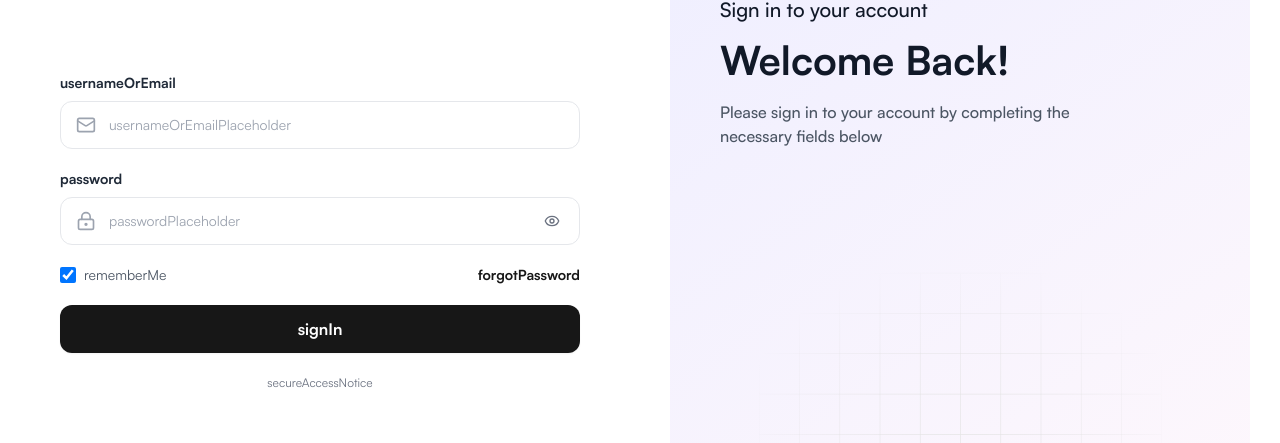
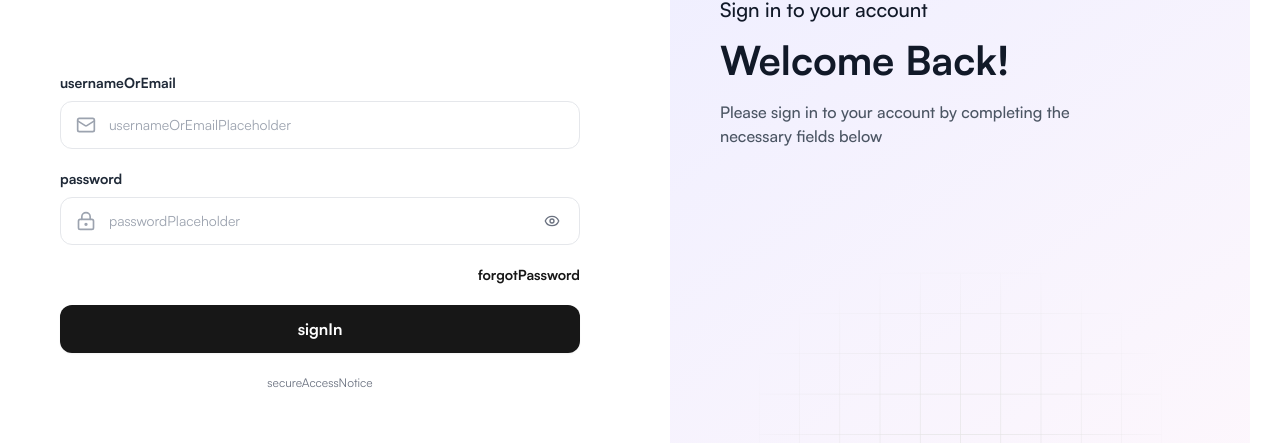
Before and after one commit to Muradamen/complaint-resolution-system, a Next.js app in the folder frontend/: page /auth/sign-in in a window 1280 px wide. Shown: the part 214-657 px from the top of the page. Built offline with nearby package versions, Linux system fonts and the light colour scheme.

Commit message:
Refine navigation and frontend environment configuration

```diff
--- a/frontend/src/components/Auth/SigninWithPassword.tsx
+++ b/frontend/src/components/Auth/SigninWithPassword.tsx
@@ -1,101 +1,34 @@
 "use client";
-
 import { FormEvent, useState } from "react";
 import { useRouter } from "next/navigation";
 import { Eye, EyeOff, LockKeyhole, Mail, LoaderCircle } from "lucide-react";
 import { useTranslation } from "react-i18next";
 import { defaultRouteForRole } from "@/lib/role";
-
-const API_URL = (process.env.NEXT_PUBLIC_API_URL || "http://localhost:8000/api").replace(/\/$/, "");
-
-export default function SigninWithPassword() {
-  const router = useRouter();
-  const { t } = useTranslation();
-  const [identifier, setIdentifier] = useState("");
-  const [password, setPassword] = useState("");
-  const [remember, setRemember] = useState(true);
-  const [showPassword, setShowPassword] = useState(false);
-  const [loading, setLoading] = useState(false);
-  const [error, setError] = useState("");
-
-  async function handleSubmit(event: FormEvent<HTMLFormElement>) {
-    event.preventDefault();
-    setError("");
-    setLoading(true);
-    try {
-      const response = await fetch(`${API_URL}/login/`, {
-        method: "POST",
-        headers: { "Content-Type": "application/json" },
-        body: JSON.stringify({ username: identifier.trim(), password }),
-      });
-      const payload = await response.json().catch(() => ({}));
-      if (!response.ok || !payload.access) {
-        throw new Error(payload.detail || payload.error || t("invalidCredentials"));
-      }
-
-      // Keep compatibility with the existing API clients, which read "token".
-      localStorage.setItem("token", payload.access);
-      localStorage.setItem("access", payload.access);
-      if (payload.refresh) localStorage.setItem("refresh", payload.refresh);
-      if (!remember) {
-        sessionStorage.setItem("session-only", "1");
-      } else {
-        sessionStorage.removeItem("session-only");
-      }
-
-      const profileResponse = await fetch(`${API_URL}/auth/me/`, {
-        headers: { Authorization: `Bearer ${payload.access}` },
-        cache: "no-store",
-      });
-      if (!profileResponse.ok) {
-        localStorage.removeItem("token");
-        localStorage.removeItem("access");
-        localStorage.removeItem("refresh");
-        throw new Error(t("profileVerificationFailed"));
-      }
-      const profile = await profileResponse.json();
-      const role = profile.user_groups?.[0] || payload.role || "Citizen";
-      router.replace(defaultRouteForRole(role));
-      router.refresh();
-    } catch (err) {
-      setError(err instanceof Error ? err.message : t("loginFailed"));
-    } finally {
-      setLoading(false);
-    }
-  }
-
-  return (
-    <form onSubmit={handleSubmit} className="w-full space-y-5">
-      <div>
-        <label htmlFor="identifier" className="mb-2 block text-sm font-semibold text-gray-800 dark:text-gray-100">{t("usernameOrEmail")}</label>
-        <div className="relative">
-          <Mail className="pointer-events-none absolute left-4 top-1/2 size-5 -translate-y-1/2 text-gray-400" />
-          <input id="identifier" name="identifier" autoComplete="username" required value={identifier} onChange={(e) => setIdentifier(e.target.value)} placeholder={t("usernameOrEmailPlaceholder")} className="h-12 w-full rounded-xl border border-gray-200 bg-white pl-12 pr-4 text-sm outline-none transition focus:border-primary focus:ring-4 focus:ring-primary/10 dark:border-gray-700 dark:bg-gray-900" />
-        </div>
-      </div>
-      <div>
-        <label htmlFor="password" className="mb-2 block text-sm font-semibold text-gray-800 dark:text-gray-100">{t("password")}</label>
-        <div className="relative">
-          <LockKeyhole className="pointer-events-none absolute left-4 top-1/2 size-5 -translate-y-1/2 text-gray-400" />
-          <input id="password" name="password" type={showPassword ? "text" : "password"} autoComplete="current-password" required value={password} onChange={(e) => setPassword(e.target.value)} placeholder={t("passwordPlaceholder")} className="h-12 w-full rounded-xl border border-gray-200 bg-white pl-12 pr-12 text-sm outline-none transition focus:border-primary focus:ring-4 focus:ring-primary/10 dark:border-gray-700 dark:bg-gray-900" />
-          <button type="button" onClick={() => setShowPassword((value) => !value)} aria-label={showPassword ? t("hidePassword") : t("showPassword")} className="absolute right-3 top-1/2 -translate-y-1/2 rounded-md p-2 text-gray-500 hover:bg-gray-100 dark:hover:bg-gray-800">
-            {showPassword ? <EyeOff className="size-4" /> : <Eye className="size-4" />}
-          </button>
-        </div>
-      </div>
-      <div className="flex flex-wrap items-center justify-between gap-3 text-sm">
-        <label className="flex cursor-pointer items-center gap-2 text-gray-600 dark:text-gray-300">
-          <input type="checkbox" checked={remember} onChange={(e) => setRemember(e.target.checked)} className="size-4 rounded border-gray-300 text-primary focus:ring-primary" />
-          {t("rememberMe")}
-        </label>
-        <a href="/auth/forgot-password" className="font-semibold text-primary hover:underline">{t("forgotPassword")}</a>
-      </div>
-      {error && <div role="alert" className="rounded-lg border border-red-200 bg-red-50 px-4 py-3 text-sm text-red-700 dark:border-red-900 dark:bg-red-950/40 dark:text-red-300">{error}</div>}
-      <button type="submit" disabled={loading} className="flex h-12 w-full items-center justify-center gap-2 rounded-xl bg-primary px-5 font-semibold text-white shadow-sm transition hover:brightness-95 focus:outline-none focus:ring-4 focus:ring-primary/20 disabled:cursor-not-allowed disabled:opacity-60">
-        {loading && <LoaderCircle className="size-5 animate-spin" />}
-        {loading ? t("signingIn") : t("signIn")}
-      </button>
-      <p className="text-center text-xs leading-5 text-gray-500 dark:text-gray-400">{t("secureAccessNotice")}</p>
-    </form>
-  );
+const API_URL=(process.env.NEXT_PUBLIC_API_URL||"http://localhost:8000/api").replace(/\/$/,"");
+export default function SigninWithPassword(){
+ const router=useRouter(); const {t}=useTranslation(); const [identifier,setIdentifier]=useState(""); const [password,setPassword]=useState(""); const [showPassword,setShowPassword]=useState(false); const [loading,setLoading]=useState(false); const [error,setError]=useState("");
+ async function handleSubmit(event:FormEvent<HTMLFormElement>){
+  event.preventDefault();setError("");setLoading(true);
+  try{
+   const response=await fetch(`${API_URL}/login/`,{method:"POST",headers:{"Content-Type":"application/json"},body:JSON.stringify({username:identifier.trim(),password})});
+   const payload=await response.json().catch(()=>({}));
+   if(!response.ok||!payload.access)throw new Error(payload.detail||payload.error||t("invalidCredentials"));
+   const profileResponse=await fetch(`${API_URL}/auth/me/`,{headers:{Authorization:`Bearer ${payload.access}`},cache:"no-store"});
+   if(!profileResponse.ok)throw new Error(t("profileVerificationFailed"));
+   const profile=await profileResponse.json();
+   localStorage.setItem("token",payload.access);localStorage.setItem("access",payload.access);
+   if(payload.refresh)localStorage.setItem("refresh",payload.refresh);
+   const role=profile.user_groups?.[0]||payload.role||"Citizen";
+   router.replace(defaultRouteForRole(role));router.refresh();
+  }catch(err){setError(err instanceof Error?err.message:t("loginFailed"));}
+  finally{setLoading(false);}
+ }
+ return <form onSubmit={handleSubmit} className="w-full space-y-5">
+  <div><label htmlFor="identifier" className="mb-2 block text-sm font-semibold text-gray-800 dark:text-gray-100">{t("usernameOrEmail")}</label><div className="relative"><Mail className="pointer-events-none absolute left-4 top-1/2 size-5 -translate-y-1/2 text-gray-400"/><input id="identifier" name="identifier" autoComplete="username" required value={identifier} onChange={e=>setIdentifier(e.target.value)} placeholder={t("usernameOrEmailPlaceholder")} className="h-12 w-full rounded-xl border border-gray-200 bg-white pl-12 pr-4 text-sm outline-none transition focus:border-primary focus:ring-4 focus:ring-primary/10 dark:border-gray-700 dark:bg-gray-900"/></div></div>
+  <div><label htmlFor="password" className="mb-2 block text-sm font-semibold text-gray-800 dark:text-gray-100">{t("password")}</label><div className="relative"><LockKeyhole className="pointer-events-none absolute left-4 top-1/2 size-5 -translate-y-1/2 text-gray-400"/><input id="password" name="password" type={showPassword?"text":"password"} autoComplete="current-password" required value={password} onChange={e=>setPassword(e.target.value)} placeholder={t("passwordPlaceholder")} className="h-12 w-full rounded-xl border border-gray-200 bg-white pl-12 pr-12 text-sm outline-none transition focus:border-primary focus:ring-4 focus:ring-primary/10 dark:border-gray-700 dark:bg-gray-900"/><button type="button" onClick={()=>setShowPassword(v=>!v)} aria-label={showPassword?t("hidePassword"):t("showPassword")} className="absolute right-3 top-1/2 -translate-y-1/2 rounded-md p-2 text-gray-500 hover:bg-gray-100 dark:hover:bg-gray-800">{showPassword?<EyeOff className="size-4"/>:<Eye className="size-4"/>}</button></div></div>
+  <div className="flex justify-end"><a href="/auth/forgot-password" className="text-sm font-semibold text-primary hover:underline">{t("forgotPassword")}</a></div>
+  {error&&<div role="alert" className="rounded-lg border border-red-200 bg-red-50 px-4 py-3 text-sm text-red-700 dark:border-red-900 dark:bg-red-950/40 dark:text-red-300">{error}</div>}
+  <button type="submit" disabled={loading} className="flex h-12 w-full items-center justify-center gap-2 rounded-xl bg-primary px-5 font-semibold text-white shadow-sm transition hover:brightness-95 focus:outline-none focus:ring-4 focus:ring-primary/20 disabled:cursor-not-allowed disabled:opacity-60">{loading&&<LoaderCircle className="size-5 animate-spin"/>}{loading?t("signingIn"):t("signIn")}</button>
+  <p className="text-center text-xs leading-5 text-gray-500 dark:text-gray-400">{t("secureAccessNotice")}</p>
+ </form>;
 }
```
